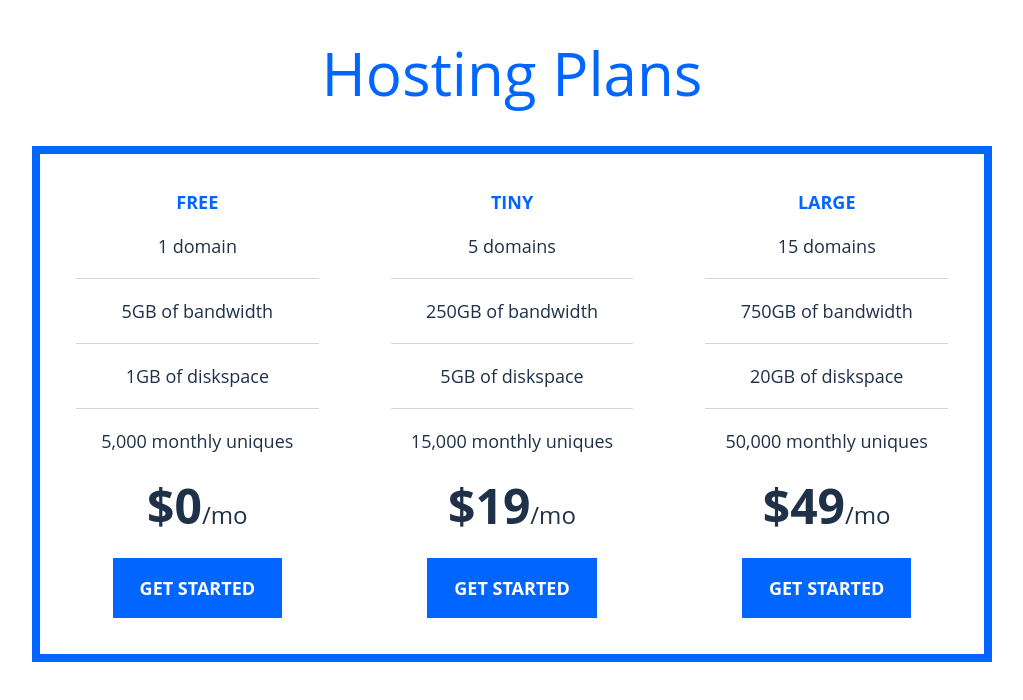
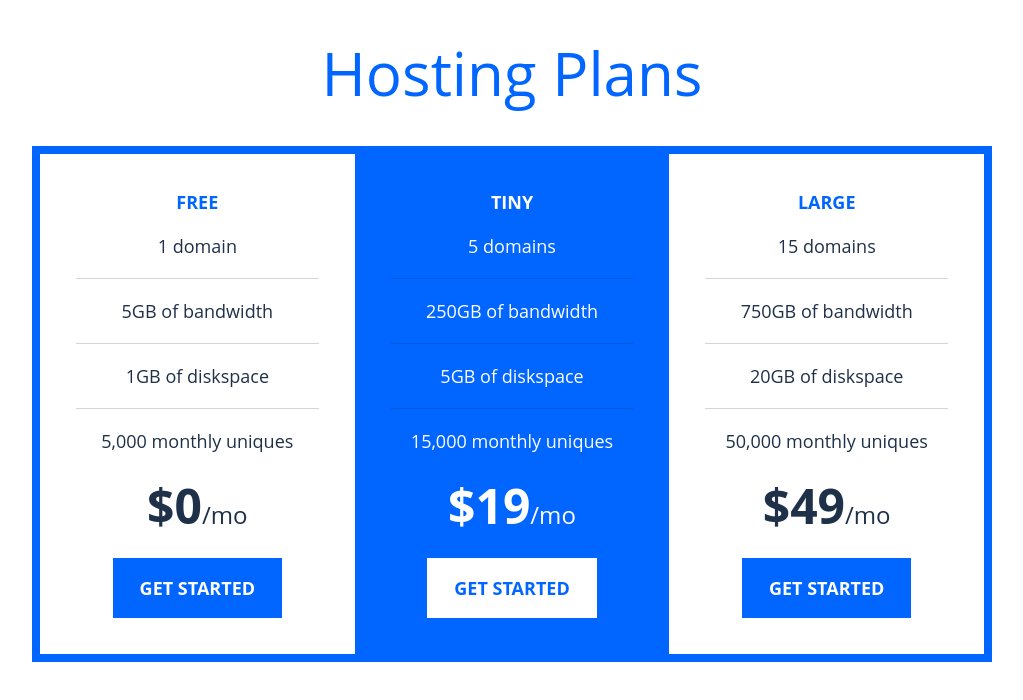
Before and after one commit to AngelCruzL/pricing-table, a website: page src/index.html in a window 1280 px wide. Shown: the whole page, without its empty margins (128-1151 px from the left). Drawn offline with nearby package versions, Linux system fonts and the light colour scheme; files that its build step writes are made by us from their sources.

Commit message:
Add inverted card styles

```diff
--- a/src/index.html
+++ b/src/index.html
@@ -26,7 +26,7 @@
       <button class="button" type="button">Get started</button>
     </article>
 
-    <article class="tier">
+    <article class="tier inverted">
       <h2 class="tier__title">Tiny</h2>
       <ul class="tier__feature-list">
         <li class="tier__list-item">5 domains</li>
--- a/src/sass/style.scss
+++ b/src/sass/style.scss
@@ -51,6 +51,27 @@ body {
   width: min(100% - 2rem, 60rem);
 }
 
+.inverted {
+  background: $color-primary-400;
+  color: $color-neutral-100;
+}
+
+.button {
+  cursor: pointer;
+  justify-self: center;
+  border: 0;
+  padding: 1em 1.5em;
+  background-color: $color-primary-400;
+  color: $color-neutral-100;
+  font-weight: $fw-700;
+  text-transform: uppercase;
+
+  .inverted & {
+    background-color: $color-neutral-100;
+    color: $color-primary-400;
+  }
+}
+
 #page-heading {
   margin-block: $size-32;
   color: $color-primary-400;
@@ -72,6 +93,10 @@ body {
     color: $color-primary-400;
     font-weight: $fw-700;
     text-transform: uppercase;
+
+    .inverted & {
+      color: $color-neutral-100;
+    }
   }
 
   &__feature-list {
@@ -99,14 +124,3 @@ body {
     }
   }
 }
-
-.button {
-  cursor: pointer;
-  justify-self: center;
-  border: 0;
-  padding: 1em 1.5em;
-  background-color: $color-primary-400;
-  color: $color-neutral-100;
-  font-weight: $fw-700;
-  text-transform: uppercase;
-}
```
